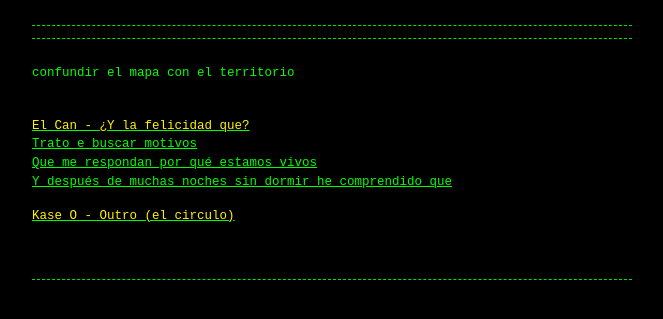
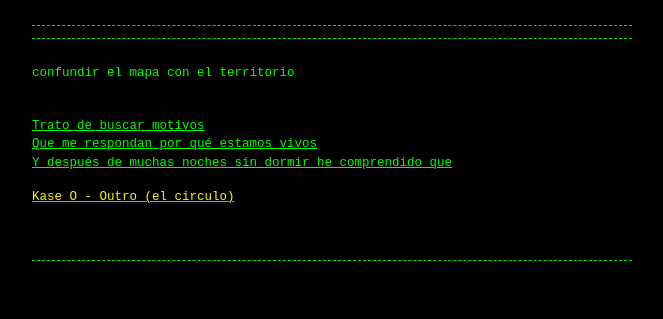
Before and after one commit to Guerrillaradio/confudir_el_mapa_con_el_territorio, a Jekyll site: the page built from index.md, in a window 1280 px wide. Shown: the top 319 px of the page, without its empty margins (308-971 px from the left). Built offline with Jekyll 4.4.1, drawn with Linux system fonts in a browser that asks for light colours; our own code applies the rules of GitHub Pages for plain Markdown files.

Commit message:
Update index.md

```diff
--- a/index.md
+++ b/index.md
@@ -2,8 +2,8 @@
 <p>confundir el mapa con el territorio
 
 <div><font color="#fff300"></font></div><div></div><div><font color="#fff300"> </font><font color="#fff300"> </font></div>
-<a href="https://www.youtube.com/watch?v=FcBl--aRekw&list=RDFcBl--aRekw&start_radio=1"><div><font color="#fff300">El Can - ¿Y la felicidad que?</font></div><div></div><div><font color="#fff300"> </font><font color="#fff300"> </font></div>
-<p>Trato e buscar motivos
+<a href="https://www.youtube.com/watch?v=FcBl--aRekw&list=RDFcBl--aRekw&start_radio=1"><div><font color="#fff300"></font></div><div></div><div><font color="#fff300"> </font><font color="#fff300"> </font></div>
+<p>Trato de buscar motivos
 Que me respondan por qué estamos vivos
 Y después de muchas noches sin dormir he comprendido que</p>
 <a href="https://www.youtube.com/watch?v=D-mXjcNkbsc&list=RDFcBl--aRekw&index=2"><div><font color="#fff300">Kase O - Outro (el circulo)</font></div><div></div><div><font color="#fff300"> </font><font color="#fff300"> </font></div>
```
